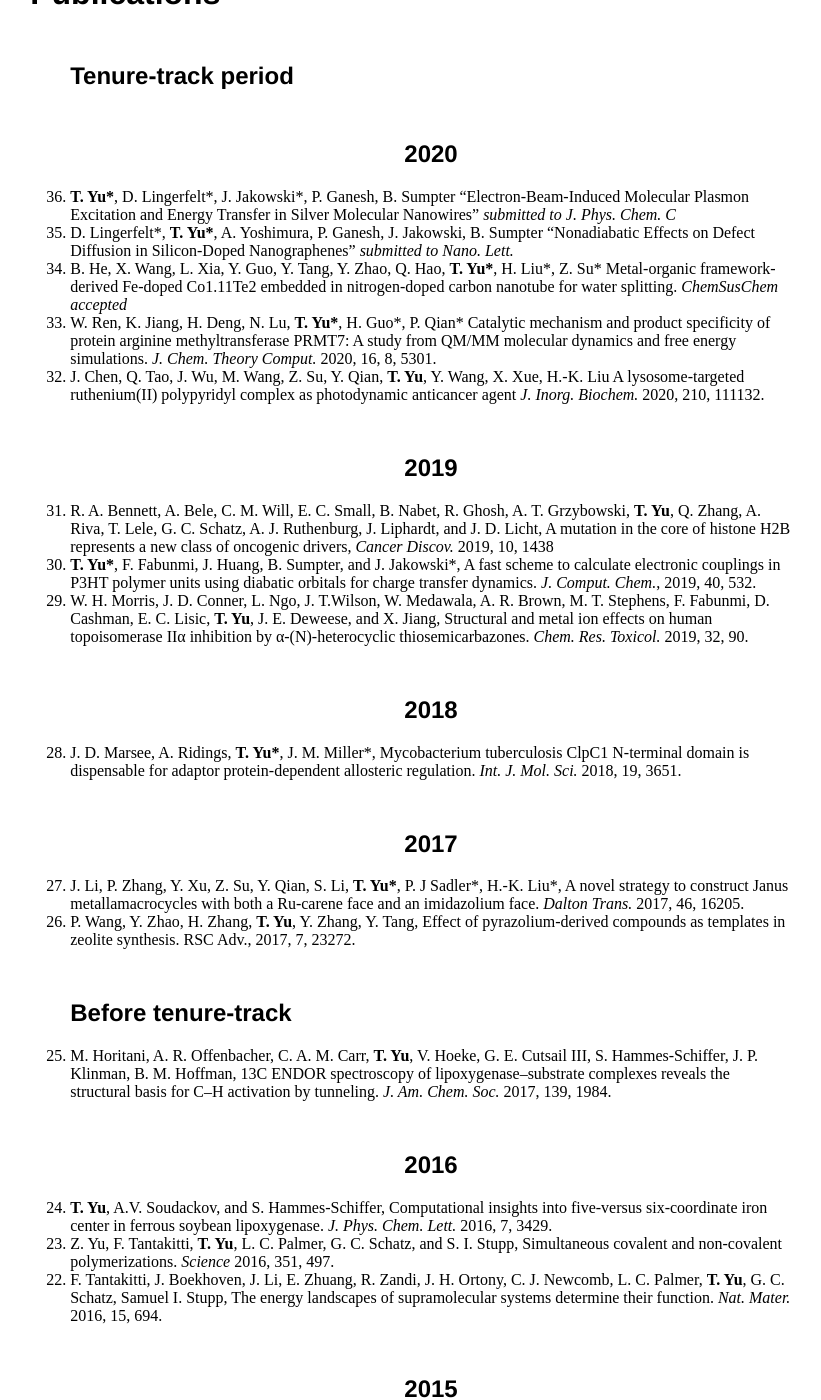
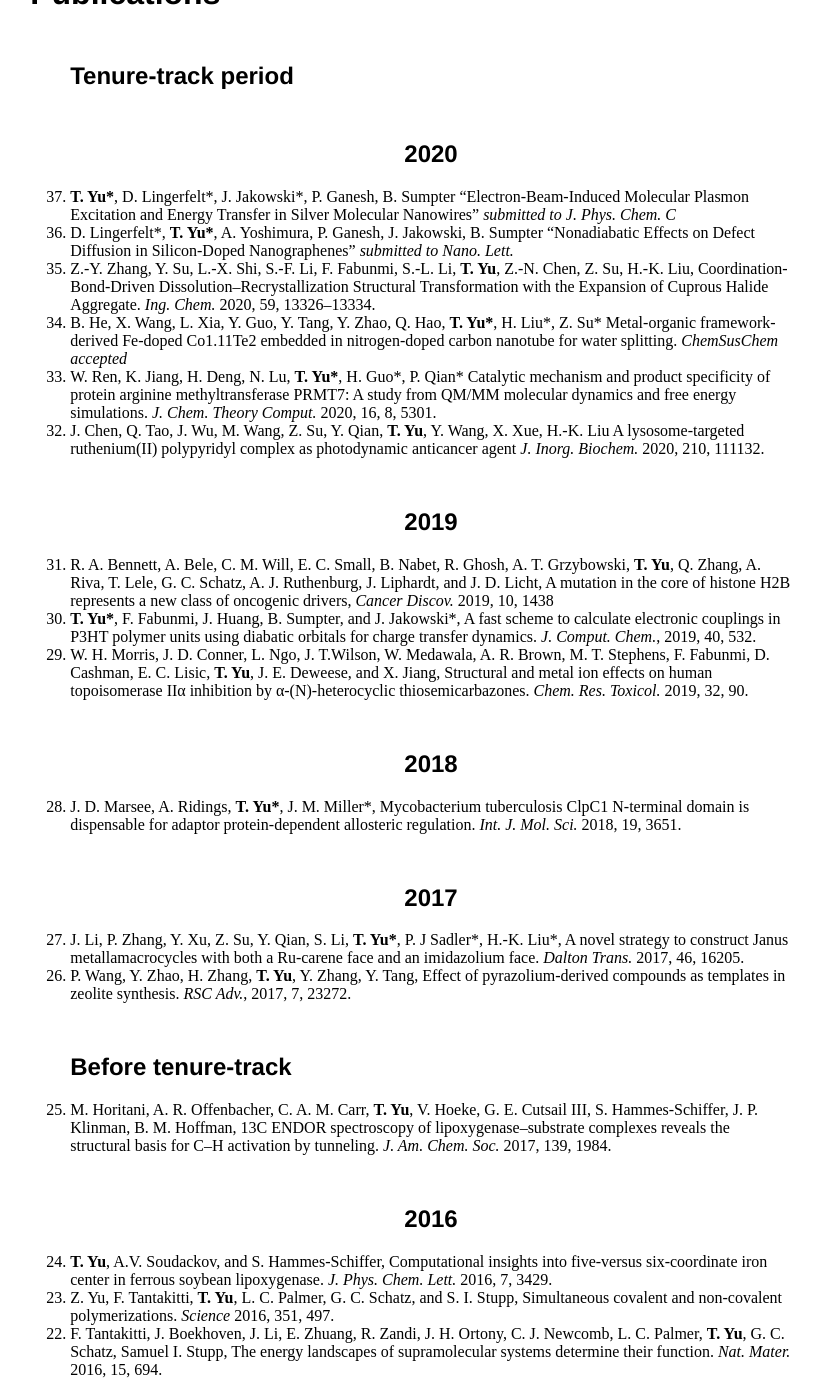
Before and after one commit to comchemyu/und.research.github.io, a Jekyll site: the page built from publications/index.html, in a window 1280 px wide and 1400 px high, scrolled down 835 px. Shown: the whole window, without its empty margins (229-1050 px from the left). Built offline with Jekyll 4.4.1, drawn with Linux system fonts in a browser that asks for light colours.

Commit message:
Update index.html

```diff
--- a/publications/index.html
+++ b/publications/index.html
@@ -35,7 +35,7 @@ h2 {
 
     <li><b>T. Yu*</b>, D. Lingerfelt*, J. Jakowski*, P. Ganesh, B. Sumpter “Electron-Beam-Induced Molecular Plasmon Excitation and Energy Transfer in Silver Molecular Nanowires” <i>submitted to J. Phys. Chem. C</i>
     <li>D. Lingerfelt*, <b>T. Yu*</b>, A. Yoshimura, P. Ganesh, J. Jakowski, B. Sumpter “Nonadiabatic Effects on Defect Diffusion in Silicon-Doped Nanographenes” <i>submitted to Nano. Lett.</i>
-
+    <li>Z.-Y. Zhang, Y. Su, L.-X. Shi, S.-F. Li, F. Fabunmi, S.-L. Li, <b>T. Yu</b>, Z.-N. Chen, Z. Su, H.-K. Liu, Coordination-Bond-Driven Dissolution–Recrystallization Structural Transformation with the Expansion of Cuprous Halide Aggregate. <i>Ing. Chem.</i> 2020, 59, 13326–13334.</li>
     <li>B. He, X. Wang, L. Xia, Y. Guo, Y. Tang, Y. Zhao, Q. Hao, <b>T. Yu*</b>, H. Liu*, Z. Su* Metal‐organic framework‐derived Fe‐doped Co1.11Te2 embedded in nitrogen‐doped carbon nanotube for water splitting. <i>ChemSusChem</i> <i>accepted</i></li>
   <li>W. Ren, K. Jiang, H. Deng, N. Lu, <b>T. Yu*</b>, H. Guo*, P. Qian* Catalytic mechanism and product specificity of protein arginine methyltransferase PRMT7: A study from QM/MM molecular dynamics and free energy simulations. <i>J. Chem. Theory Comput.</i> 2020, 16, 8, 5301.</li>
   <li>J. Chen, Q. Tao, J. Wu, M. Wang, Z. Su, Y. Qian, <b>T. Yu</b>, Y. Wang, X. Xue, H.-K. Liu A lysosome-targeted ruthenium(II) polypyridyl complex as photodynamic anticancer agent <i>J. Inorg. Biochem.</i> 2020, 210, 111132.</li>
@@ -47,7 +47,7 @@ h2 {
   <li>J. D. Marsee, A. Ridings, <b>T. Yu*</b>, J. M. Miller*, Mycobacterium tuberculosis ClpC1 N-terminal domain is dispensable for adaptor protein-dependent allosteric regulation. <i>Int. J. Mol. Sci.</i> 2018, 19, 3651.</li>
   <h2>2017</h2>
   <li>J. Li, P. Zhang, Y. Xu, Z. Su, Y. Qian, S. Li, <b>T. Yu*</b>, P. J Sadler*, H.-K. Liu*, A novel strategy to construct Janus metallamacrocycles with both a Ru-carene face and an imidazolium face. <i>Dalton Trans.</i> 2017, 46, 16205.</li>
-  <li>P. Wang, Y. Zhao, H. Zhang, <b>T. Yu</b>, Y. Zhang, Y. Tang, Effect of pyrazolium-derived compounds as templates in zeolite synthesis. RSC Adv., 2017, 7, 23272.</li>
+  <li>P. Wang, Y. Zhao, H. Zhang, <b>T. Yu</b>, Y. Zhang, Y. Tang, Effect of pyrazolium-derived compounds as templates in zeolite synthesis. <i>RSC Adv.</i>, 2017, 7, 23272.</li>
   <h2 style="text-align:left;">Before tenure-track</h2>
     <li>M. Horitani, A. R. Offenbacher, C. A. M. Carr, <b>T. Yu</b>, V. Hoeke, G. E. Cutsail III, S. Hammes-Schiffer, J. P. Klinman, B. M. Hoffman, 13C ENDOR spectroscopy of lipoxygenase–substrate complexes reveals the structural basis for C–H activation by tunneling. <i>J. Am. Chem. Soc.</i> 2017, 139, 1984.</li>
   <h2>2016</h2>
```
